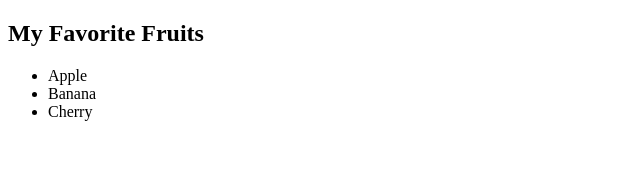
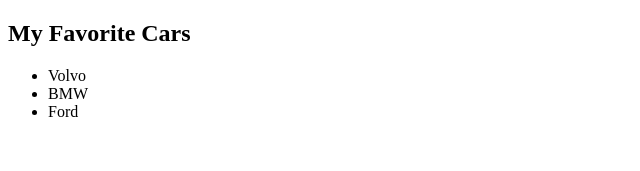
Before and after one commit to iLanceArea/MOBPROG-IT252-react-w3schools, a React (Vite) app in the folder my-react-app/: page / in a window 1280 px wide. Shown: the top 171 px of the page, without its empty margins (0-640 px from the left). Built offline with nearby package versions, Linux system fonts and the light colour scheme.

Commit message:
W3Schools React Suspense C2

```diff
--- /dev/null
+++ b/my-react-app/src/cars.jsx
@@ -0,0 +1,15 @@
+function MyCars() {
+  const cars = ['Volvo', 'BMW', 'Ford'];
+  return (
+    <>
+      <h2>My Favorite Cars</h2>
+      <ul>
+        {cars.map((car, index) => (
+          <li key={index}>{car}</li>
+        ))}
+      </ul>
+    </>
+  );
+}
+
+export default MyCars;
--- a/my-react-app/src/main.jsx
+++ b/my-react-app/src/main.jsx
@@ -1,13 +1,13 @@
 import { createRoot } from 'react-dom/client';
 import { Suspense } from 'react';
-import MyFruits from "./fruits.jsx";
-//Click the "Fruits.jsx" tab to check out the Fruits.jsx file
+import Cars from './Cars';
+// Click the "cars.jsx" tab to see the content of the "Cars.jsx" file
 
 function App() {
   return (
     <div>
       <Suspense fallback={<div>Loading...</div>}>
-        <MyFruits />
+        <Cars />
       </Suspense>
     </div>
   );
```
